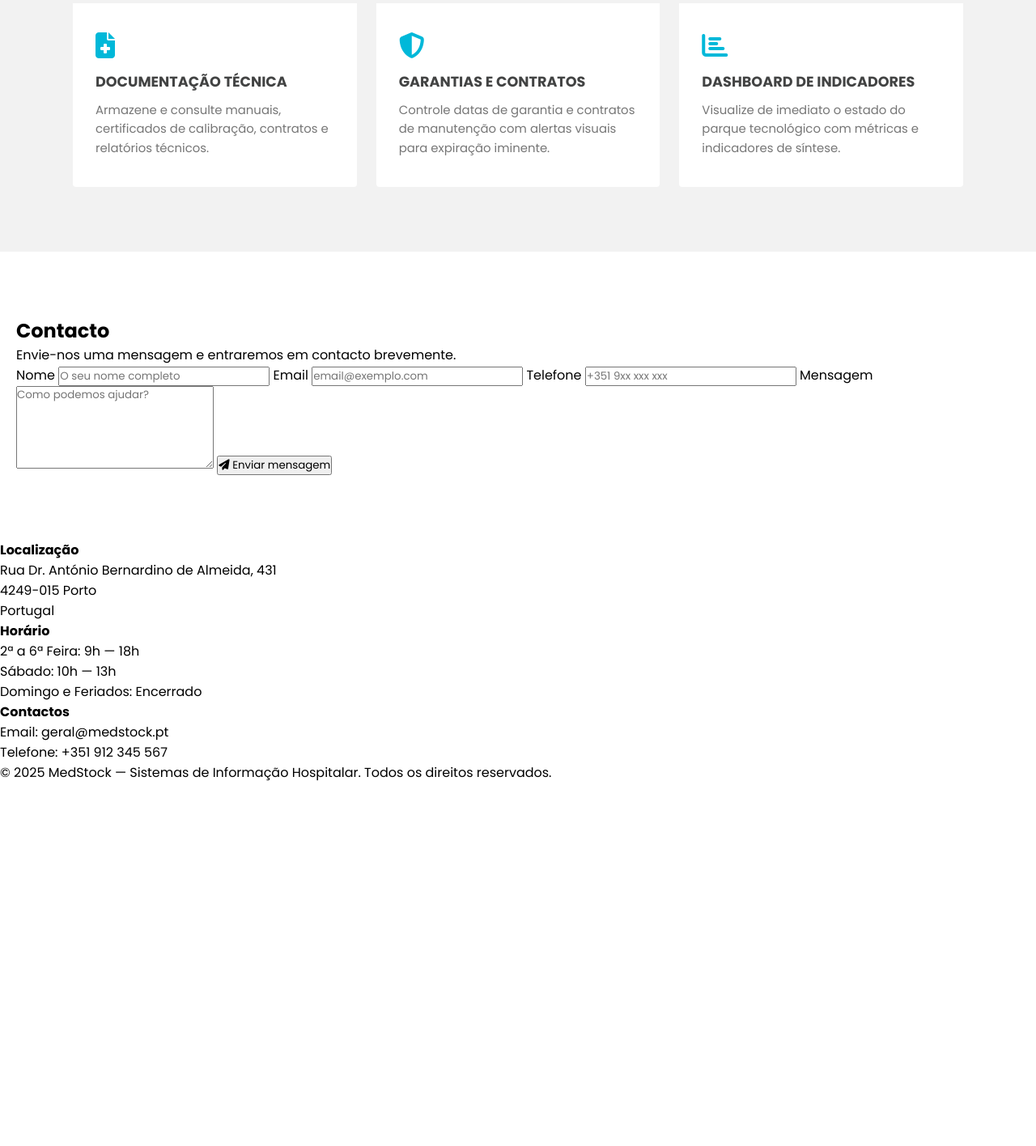
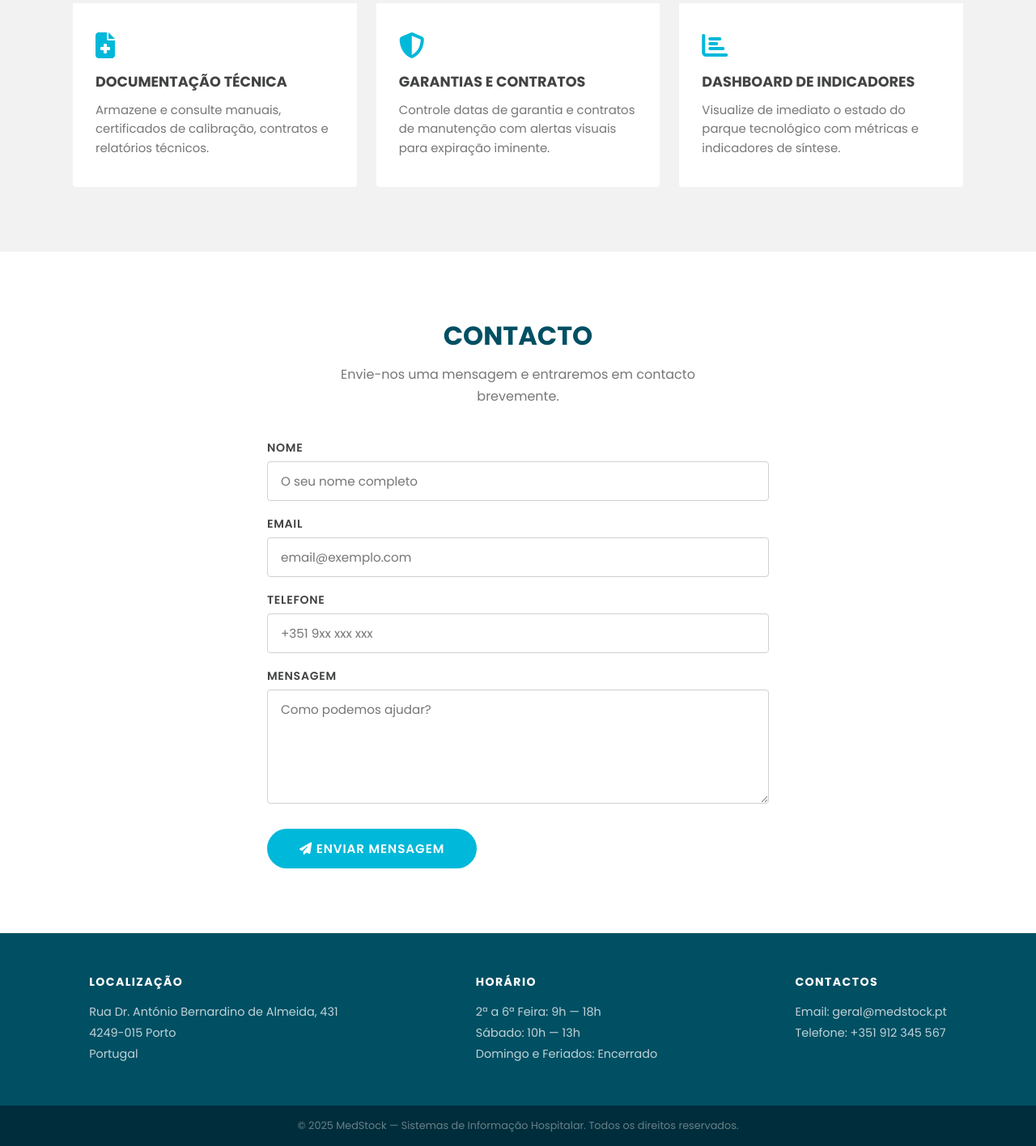
Before and after one commit to gabrielsilvgoncalves/Projeto-SIBDAS, a PHP site: page / in a window 1280 px wide. Shown: the part 1820-3236 px from the top of the page at 81% size. Before the commit the page ends 2785 px from the top, so only its background shows below. Run offline with PHP 8.4, Linux system fonts and the light colour scheme.

Commit message:
contacto e rodape

```diff
--- a/frontend/assets/css/estilos.css
+++ b/frontend/assets/css/estilos.css
@@ -256,3 +256,123 @@ section {
     font-size: 0.93em;
     line-height: 1.6;
 }
+
+/* =========================================
+   Seção Contacto
+   ========================================= */
+#contacto {
+    background-color: #ffffff;
+    padding: 80px 40px;
+    text-align: center;
+}
+
+#contacto h2 {
+    font-size: 2em;
+    color: var(--verde-muito-escuro);
+    text-transform: uppercase;
+    margin-bottom: 10px;
+}
+
+#contacto .subtitulo {
+    color: var(--cinza-texto);
+    font-size: 1em;
+    max-width: 500px;
+    margin: 0 auto 40px;
+    line-height: 1.7;
+}
+
+.form-contacto {
+    max-width: 620px;
+    margin: 0 auto;
+    text-align: left;
+}
+
+.form-contacto label {
+    display: block;
+    font-size: 0.88em;
+    font-weight: 600;
+    color: var(--texto-escuro);
+    text-transform: uppercase;
+    letter-spacing: 0.05em;
+    margin-bottom: 6px;
+    margin-top: 18px;
+}
+
+.form-contacto input,
+.form-contacto textarea {
+    width: 100%;
+    padding: 12px 16px;
+    border: 1px solid #d0d0d0;
+    border-radius: 4px;
+    font-size: 0.95em;
+    font-family: 'Poppins', sans-serif;
+    color: var(--texto-escuro);
+    transition: border-color 0.3s;
+}
+
+.form-contacto input:focus,
+.form-contacto textarea:focus {
+    outline: none;
+    border-color: var(--verde);
+}
+
+.form-contacto textarea {
+    resize: vertical;
+    min-height: 120px;
+}
+
+.btn-form {
+    display: inline-block;
+    margin-top: 24px;
+    background-color: var(--verde);
+    color: #ffffff;
+    padding: 13px 40px;
+    border: none;
+    border-radius: 50px;
+    font-size: 0.95em;
+    font-weight: 600;
+    text-transform: uppercase;
+    letter-spacing: 0.06em;
+    cursor: pointer;
+    transition: background-color 0.3s;
+    font-family: 'Poppins', sans-serif;
+}
+
+.btn-form:hover {
+    background-color: var(--verde-escuro);
+}
+
+/* =========================================
+   Rodapé
+   ========================================= */
+.footer-container {
+    background-color: var(--verde-muito-escuro);
+    color: rgba(255, 255, 255, 0.75);
+    display: flex;
+    justify-content: space-around;
+    flex-wrap: wrap;
+    padding: 50px 40px;
+    gap: 30px;
+}
+
+.footer-section strong {
+    display: block;
+    color: #ffffff;
+    font-size: 0.88em;
+    text-transform: uppercase;
+    letter-spacing: 0.1em;
+    margin-bottom: 14px;
+}
+
+.footer-section p {
+    font-size: 0.9em;
+    line-height: 1.8;
+}
+
+.footer-bottom {
+    background-color: #002d3b;
+    color: rgba(255, 255, 255, 0.4);
+    text-align: center;
+    font-size: 0.8em;
+    padding: 16px;
+}
```
